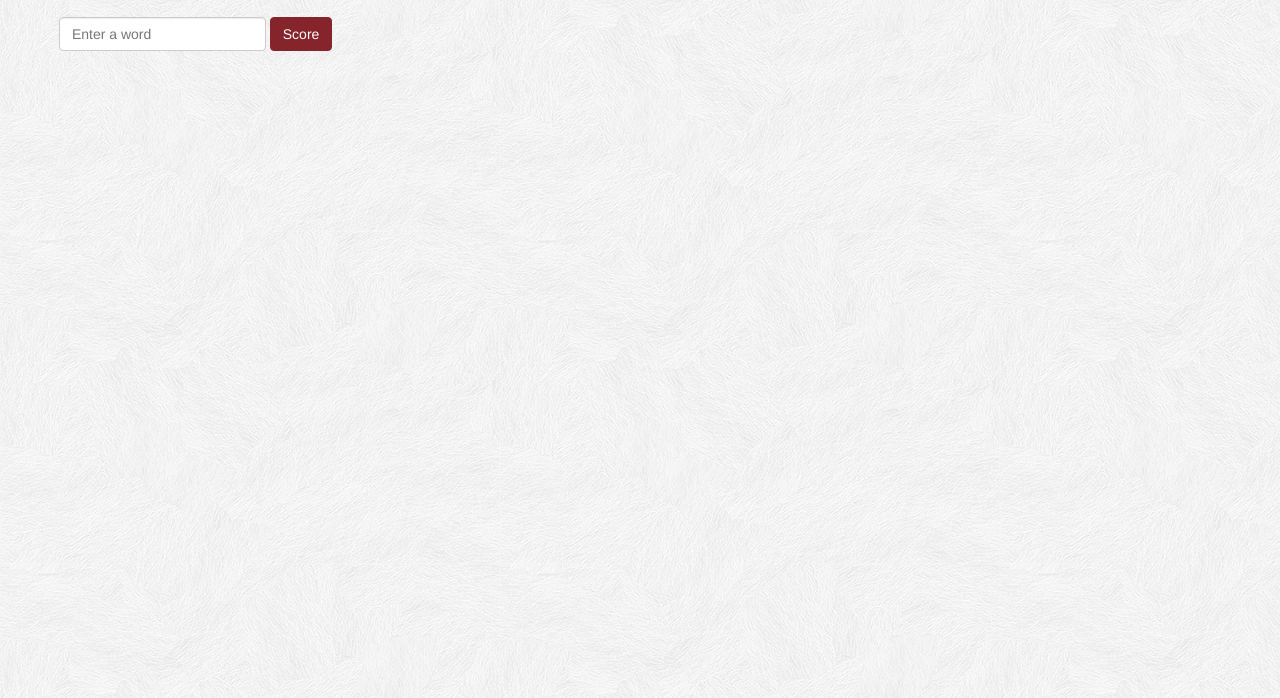
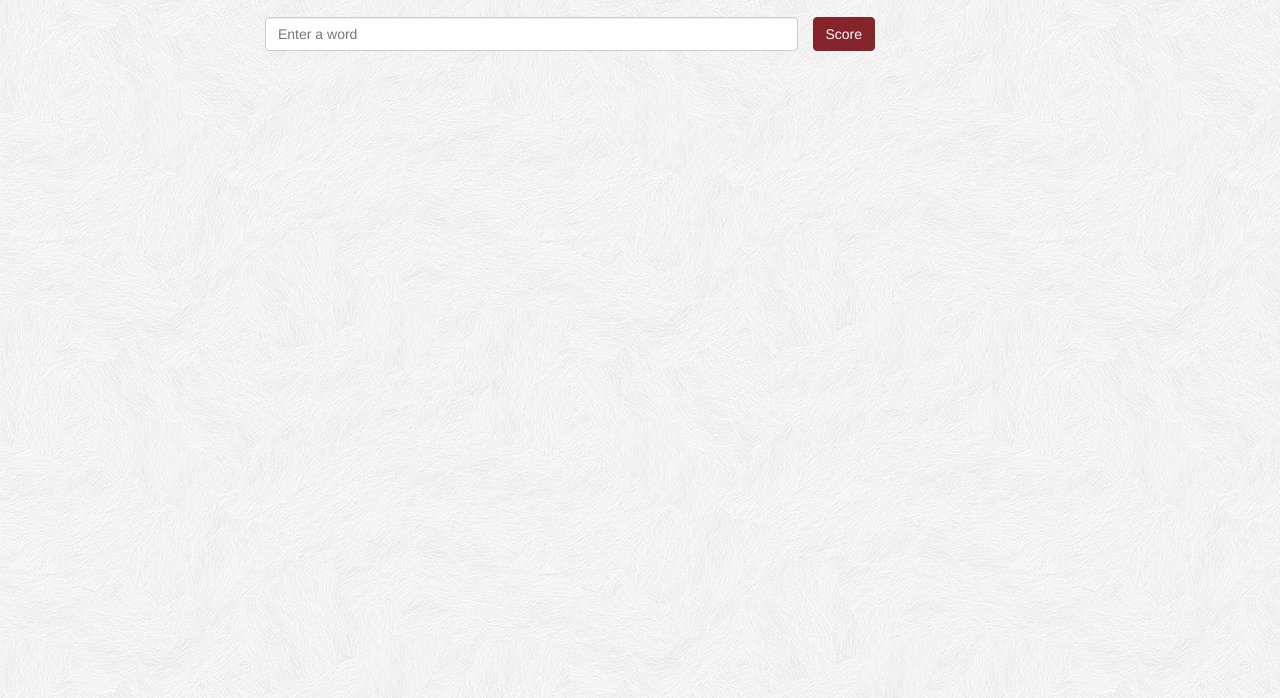
Before and after one commit to nrbernard/scrabble-score, a plain HTML site: page index.html in a window 1280 px wide. Shown: the part 102-800 px from the top of the page. Drawn offline with Linux system fonts and the light colour scheme.

Commit message:
Add Bootstrap styles to layout to correct issue with submit button wrapping incorrectly

```diff
--- a/index.html
+++ b/index.html
@@ -15,19 +15,23 @@
 <body>
   <div class="container">
     <div class="row">
+      <div class="col-md-8 col-md-offset-2 clearfix">
         <h1>Scrabble Word Score Calculator</h1>
         <p class="lead">Enter a word to see how many points it's worth in Scrabble!</p>
 
-      <form id="scrabble" class="form-inline">
-        <div class="form-group center-block">
-          <label for="input-word"></label>
+        <form id="scrabble" class="form-horizontal" role="form">
+          <div class="form-group col-xs-9">
+            <label class="sr-only" for="input-word">Enter a word:</label>
             <input id="input-word" class="form-control" type="text" placeholder="Enter a word">
           </div>
 
+          <div class="col-xs-3">
             <button type="submit" class="btn btn-success">Score</button>
+          </div>
         </form>
+      </div>
 
-      <div id="result">
+      <div id="result" class="col-md-8 col-md-offset-2">
         <ul class="tiles clearfix"></ul>
 
         <p class="lead">The word "<span class="word"></span>" is worth <span class="score"></span> points.</p>
```
Lines whose indentation alone changed are shown as unchanged.
